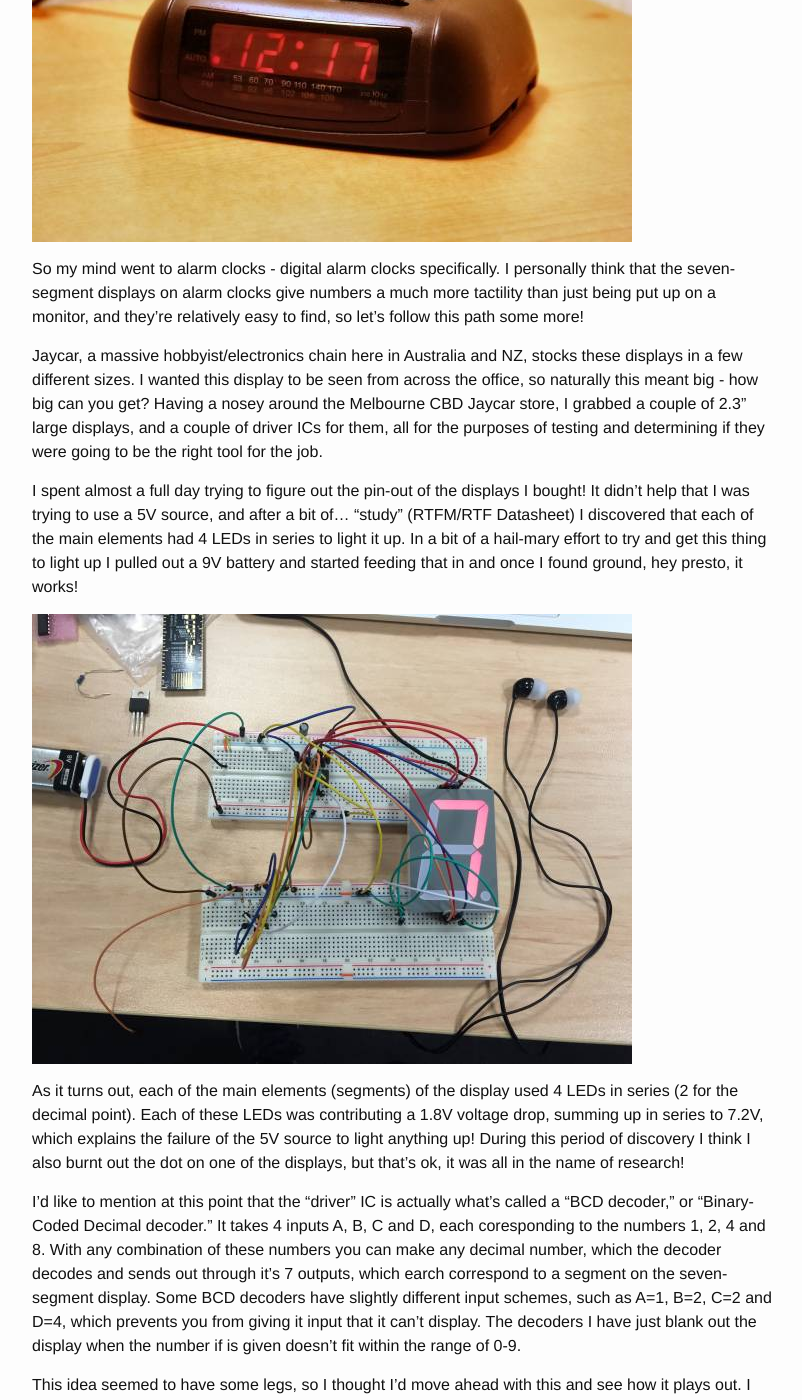
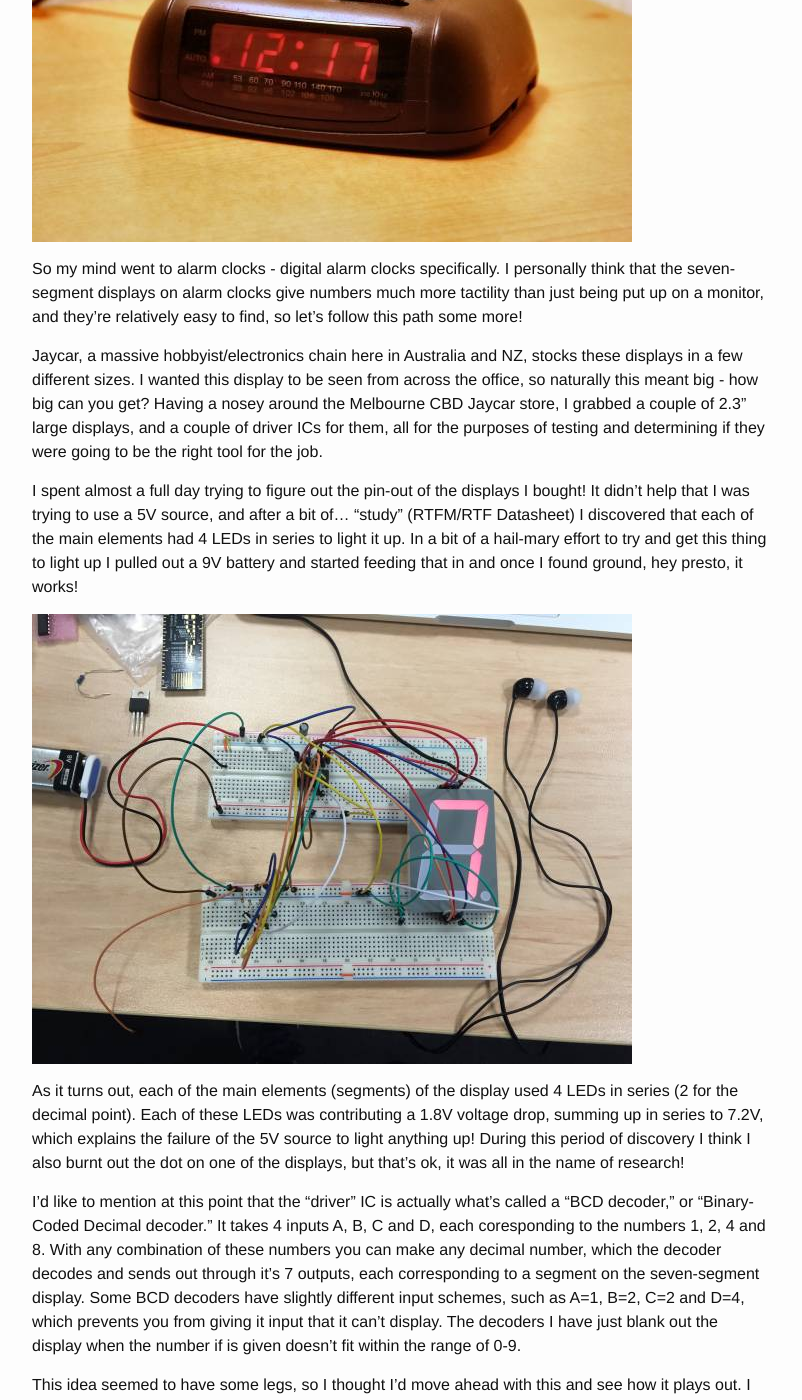
Before and after one commit to bwilkins/bwilkins.github.com, a Jekyll site: the page built from _posts/2016-07-16-wouldnt-it-be-awesome-if.md, in a window 1280 px wide and 1400 px high, scrolled down 1238 px. Shown: the whole window, without its empty margins (238-1040 px from the left). Built offline with Jekyll 4.4.1, drawn with Linux system fonts in a browser that asks for light colours.

Commit message:
A couple of copy changes

```diff
--- a/_posts/2016-07-16-wouldnt-it-be-awesome-if.md
+++ b/_posts/2016-07-16-wouldnt-it-be-awesome-if.md
@@ -19,7 +19,7 @@ Have you ever seen those large old boards at some airports or other travel ports
 
 <img src="/images/alarm_clock.jpg" alt="Digital Alarm Clock">
 
-So my mind went to alarm clocks - digital alarm clocks specifically. I personally think that the seven-segment displays on alarm clocks give numbers a much more tactility than just being put up on a monitor, and they're relatively easy to find, so let's follow this path some more!
+So my mind went to alarm clocks - digital alarm clocks specifically. I personally think that the seven-segment displays on alarm clocks give numbers much more tactility than just being put up on a monitor, and they're relatively easy to find, so let's follow this path some more!
 
 Jaycar, a massive hobbyist/electronics chain here in Australia and NZ, stocks these displays in a few different sizes. I wanted this display to be seen from across the office, so naturally this meant big - how big can you get? Having a nosey around the Melbourne CBD Jaycar store, I grabbed a couple of 2.3" large displays, and a couple of driver ICs for them, all for the purposes of testing and determining if they were going to be the right tool for the job.
 
@@ -29,6 +29,6 @@ I spent almost a full day trying to figure out the pin-out of the displays I bou
 
 As it turns out, each of the main elements (segments) of the display used 4 LEDs in series (2 for the decimal point). Each of these LEDs was contributing a 1.8V voltage drop, summing up in series to 7.2V, which explains the failure of the 5V source to light anything up! During this period of discovery I think I also burnt out the dot on one of the displays, but that's ok, it was all in the name of research!
 
-I'd like to mention at this point that the "driver" IC is actually what's called a "BCD decoder," or "Binary-Coded Decimal decoder." It takes 4 inputs A, B, C and D, each coresponding to the numbers 1, 2, 4 and 8. With any combination of these numbers you can make any decimal number, which the decoder decodes and sends out through it's 7 outputs, which earch correspond to a segment on the seven-segment display. Some BCD decoders have slightly different input schemes, such as A=1, B=2, C=2 and D=4, which prevents you from giving it input that it can't display. The decoders I have just blank out the display when the number if is given doesn't fit within the range of 0-9.
+I'd like to mention at this point that the "driver" IC is actually what's called a "BCD decoder," or "Binary-Coded Decimal decoder." It takes 4 inputs A, B, C and D, each coresponding to the numbers 1, 2, 4 and 8. With any combination of these numbers you can make any decimal number, which the decoder decodes and sends out through it's 7 outputs, each corresponding to a segment on the seven-segment display. Some BCD decoders have slightly different input schemes, such as A=1, B=2, C=2 and D=4, which prevents you from giving it input that it can't display. The decoders I have just blank out the display when the number if is given doesn't fit within the range of 0-9.
 
 This idea seemed to have some legs, so I thought I'd move ahead with this and see how it plays out. I ignored all the problems that were surfacing in my head, such as power consumption, how I'd power it, how I'd control it, etc. Those were problems for another day!
```
